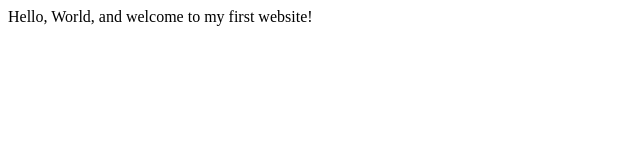
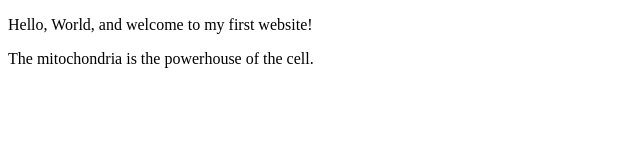
Before and after one commit to ianw2021/ianw2021.github.io, a plain HTML site: page index.html in a window 1280 px wide. Shown: the whole page, without its empty margins (0-640 px from the left). Drawn offline with Linux system fonts and the light colour scheme.

Commit message:
Expanded home page
Updated meta information and added content.

```diff
--- a/index.html
+++ b/index.html
@@ -3,9 +3,11 @@
     <head>
         <meta charset="utf-8">
         <meta name="viewport" content="width=device-width, initial-scale=1.0">
-        <title>My First Website</title>
+        <meta name="author" content="Bob Dylan">
+        <title>Elston Gunn | Web Developer</title>
     </head>
     <body>
-       Hello, World, and welcome to my first website!
+     <p>Hello, World, and welcome to my first website!</p>
+     <p>The mitochondria is the powerhouse of the cell.</p>
     </body>
 </html>
```
